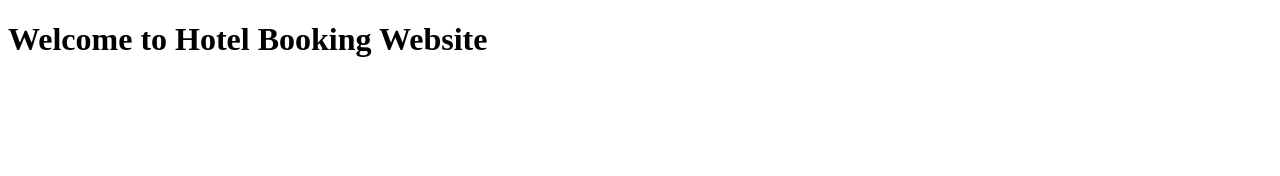
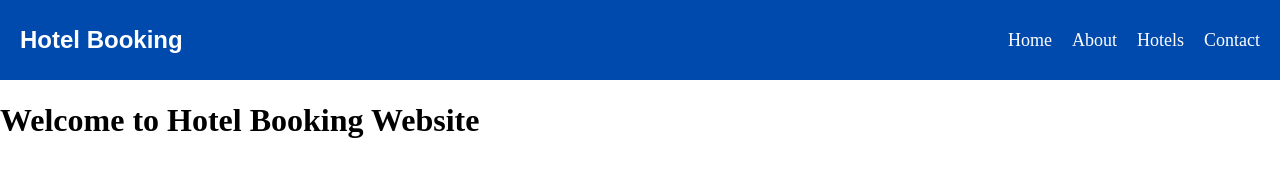
Before and after one commit to Arunprabus997/hotel-booking-site, a plain HTML site: page index.html in a window 1280 px wide. Drawn offline with Linux system fonts and the light colour scheme.

Commit message:
Checkpoint 2: Added header and navightion bar

```diff
--- a/index.html
+++ b/index.html
@@ -7,6 +7,19 @@
     <link rel="stylesheet" href="styles/style.css">
 </head>
 <body>
+    <header>
+        <div class="logo">
+            <h1>Hotel Booking</h1>
+        </div>
+        <nav>
+            <ul>
+                <li><a href="#">Home</a></li>
+                <li><a href="#">About</a></li>
+                <li><a href="#">Hotels</a></li>
+                <li><a href="#">Contact</a></li>
+            </ul>
+        </nav>
+    </header>
     <h1>Welcome to Hotel Booking Website</h1>
     <script src="scripts/main.js"></script>
 </body>
--- a/styles/style.css
+++ b/styles/style.css
@@ -0,0 +1,39 @@
+/* Resetting default margins and paddings */
+body, ul {
+    margin: 0;
+    padding: 0;
+}
+
+header {
+    display: flex;
+    justify-content: space-between;
+    align-items: center;
+    padding: 10px 20px;
+    background-color: #004aad;
+    color: white;
+}
+
+.logo h1 {
+    font-size: 24px;
+    font-family: Arial, sans-serif;
+}
+
+nav ul {
+    display: flex;
+    list-style: none;
+}
+
+nav ul li {
+    margin-left: 20px;
+}
+
+nav ul li a {
+    text-decoration: none;
+    color: white;
+    font-size: 18px;
+    transition: color 0.3s;
+}
+
+nav ul li a:hover {
+    color: #ffcc00;
+}
```
